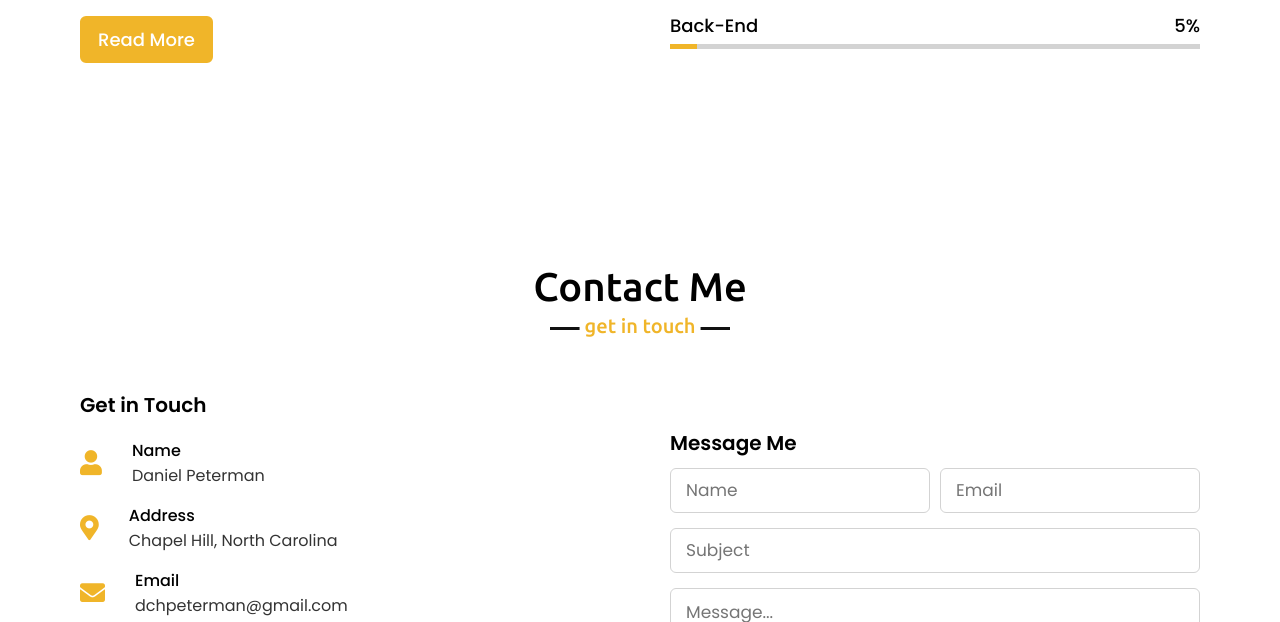
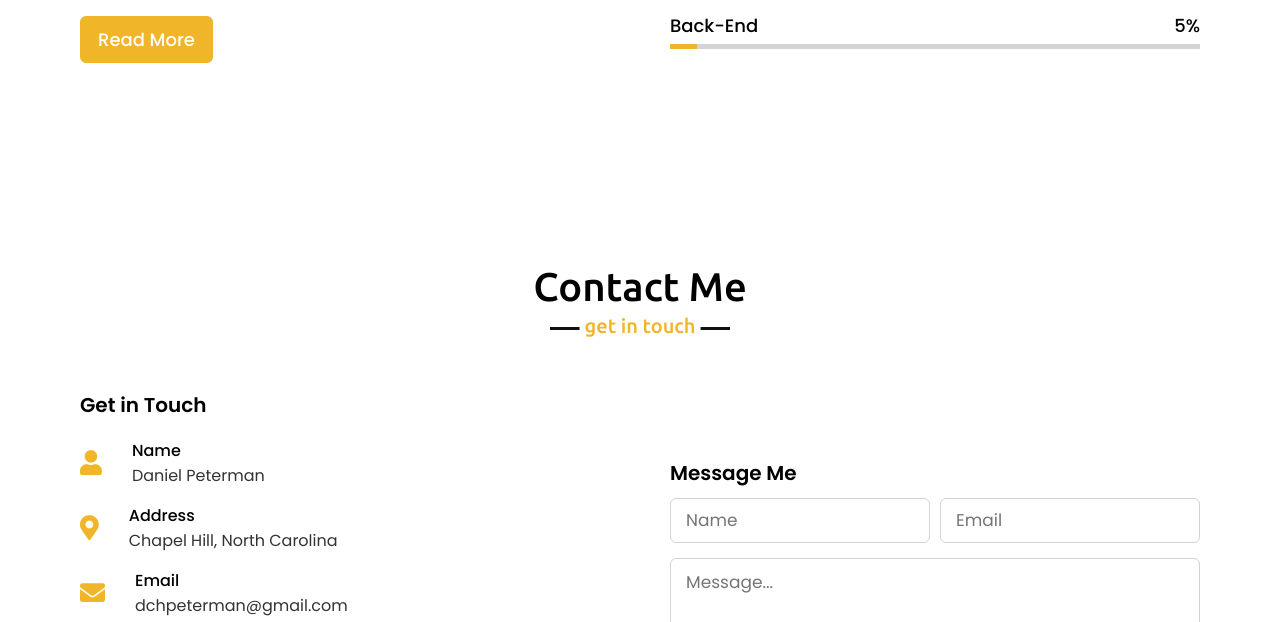
Before and after one commit to DanielPeterman/Portfolio_Update, a plain HTML site: page index.html in a window 1280 px wide. Shown: the part 2521-3143 px from the top of the page. Drawn offline with nearby package versions, Linux system fonts and the light colour scheme.

Commit message:
Update index.html

```diff
--- a/index.html
+++ b/index.html
@@ -183,9 +183,6 @@
                                 <input type="email" placeholder="Email" required>
                             </div>
                         </div>
-                        <div class="field">
-                            <input type="text" placeholder="Subject" required>
-                        </div>
                         <div class="field textarea">
                             <textarea cols="30" rows="10" placeholder="Message..." required></textarea>
                         </div>
```
